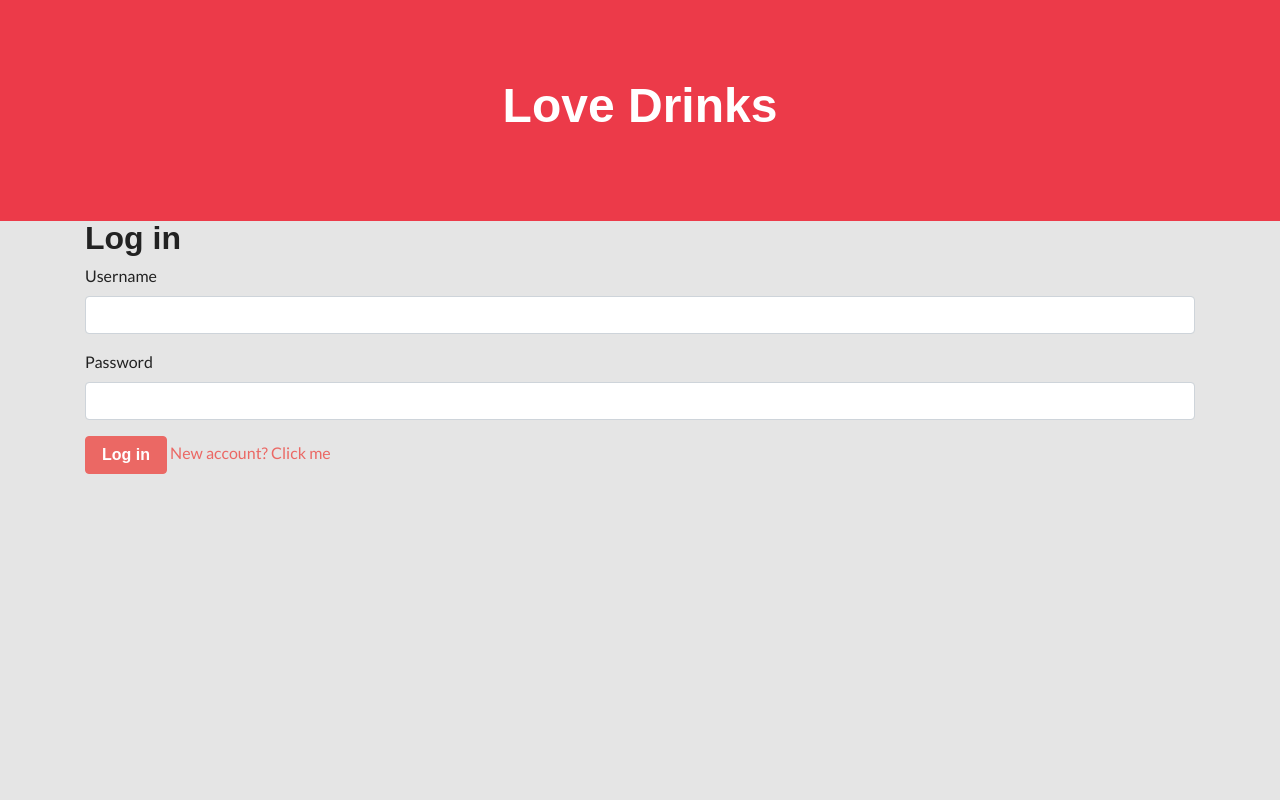
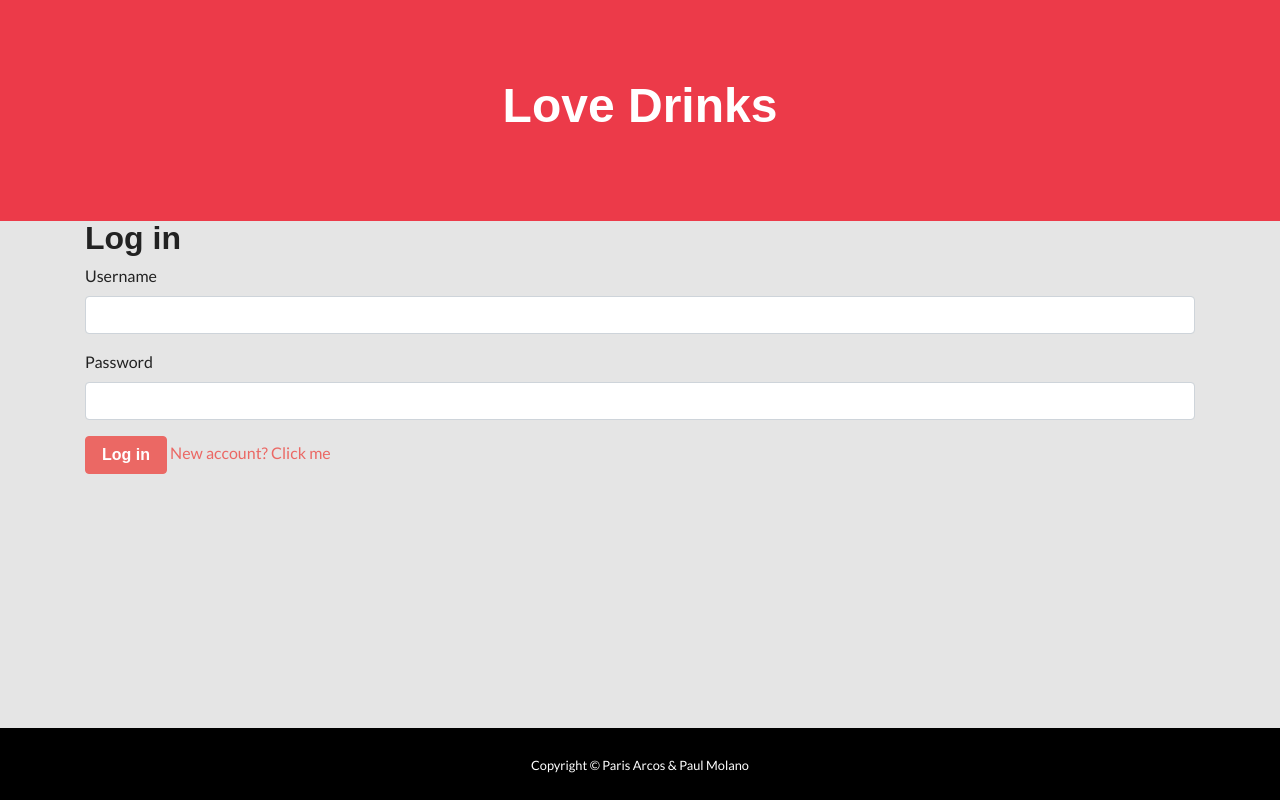
Before and after one commit to paulMolano/react-first-stage-project, a React (Create React App) app in the folder cocktails-app/: page /login in a window 1280 px wide. Built offline with nearby package versions, Linux system fonts and the light colour scheme; no server answers; a web font is replaced by a local one.

Commit message:
footer build

```diff
--- /dev/null
+++ b/cocktails-app/src/components/Footer.js
@@ -0,0 +1,12 @@
+export const Footer = () => {
+  return (
+    <footer
+      className="bg-dark py-4
+     text-white fixed-bottom"
+    >
+      <div className="container text-center">
+        <small>Copyright &copy; Paris Arcos &amp; Paul Molano</small>
+      </div>
+    </footer>
+  );
+};
--- a/cocktails-app/src/hoc/withLayout.js
+++ b/cocktails-app/src/hoc/withLayout.js
@@ -1,11 +1,13 @@
 import React from "react";
 import { Header } from "../components/Header";
+import { Footer } from "../components/Footer";
 
 export default function withLayout({ children }) {
   return (
     <>
       <Header />
       {children}
+      <Footer />
     </>
   );
 }
```
